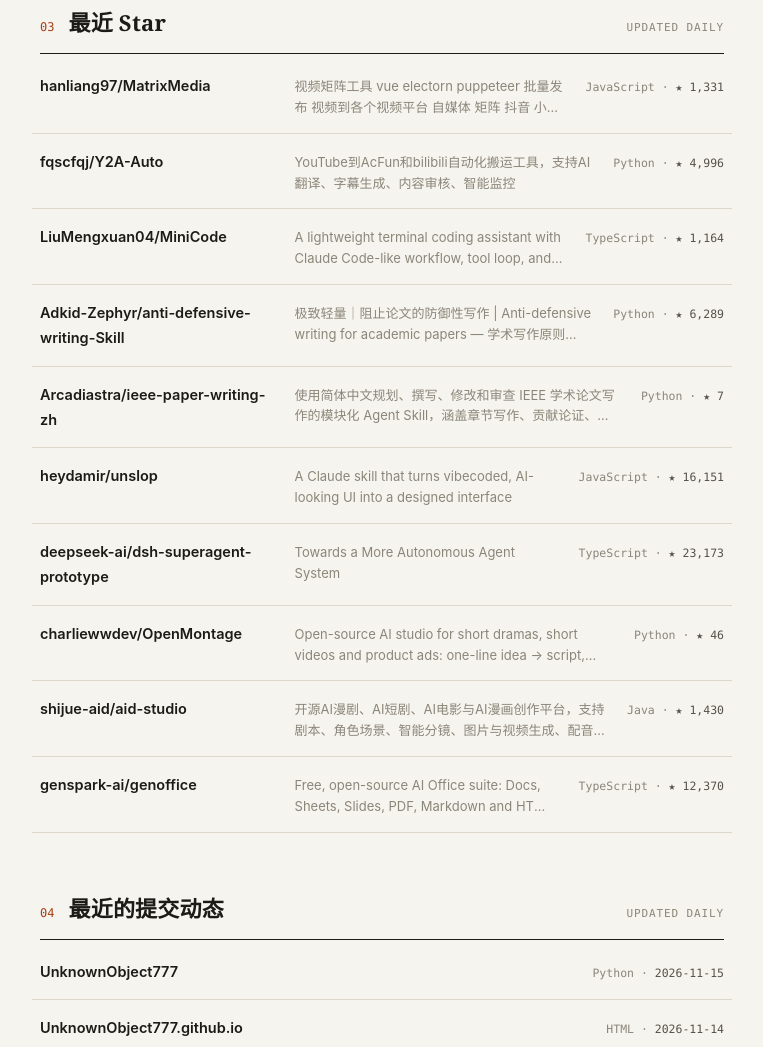
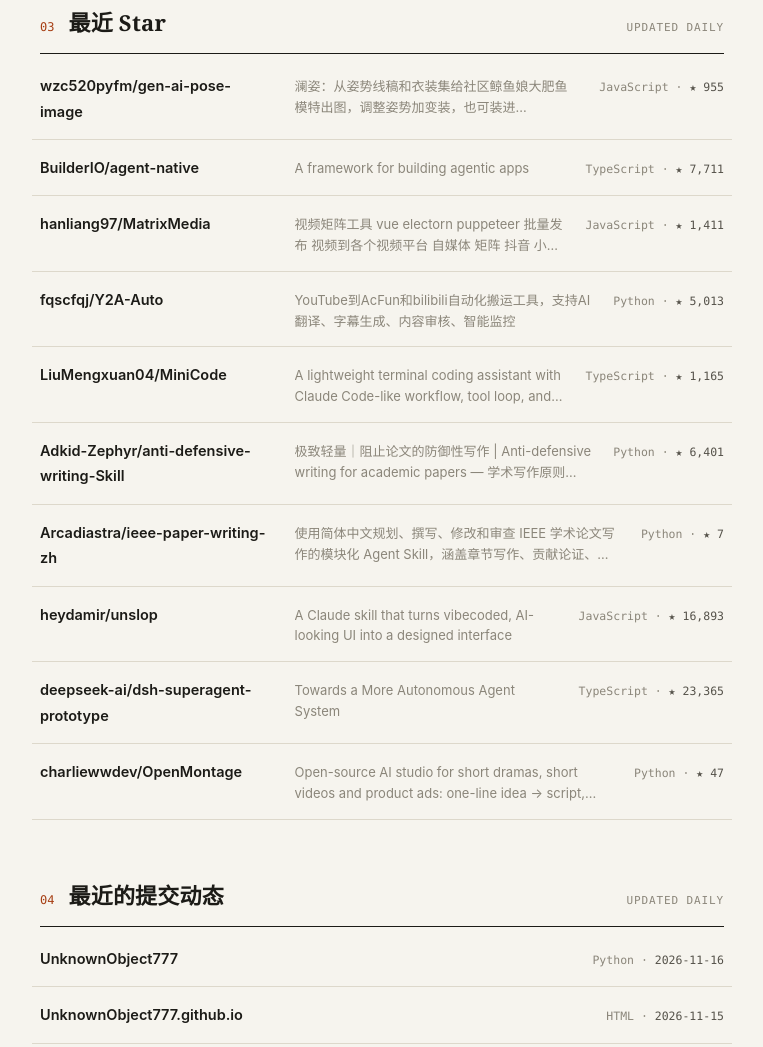
Before and after one commit to UnknownObject777/UnknownObject777.github.io, a plain HTML site: page index.html in a window 1280 px wide. Shown: the part 1402-2449 px from the top of the page, without its empty margins (258-1021 px from the left). Drawn offline with Linux system fonts and the light colour scheme.

Commit message:
chore: auto-update starred & recent repos

```diff
--- a/index.html
+++ b/index.html
@@ -233,25 +233,35 @@
       </div>
       <!-- STARS:START -->
 <div class="idx">
+  <a class="idx-row" href="https://github.com/wzc520pyfm/gen-ai-pose-image" target="_blank" rel="noopener">
+    <span class="name">wzc520pyfm/gen-ai-pose-image</span>
+    <span class="desc">澜姿：从姿势线稿和衣装集给社区鲸鱼娘大肥鱼模特出图，调整姿势加变装，也可装进 DeepSeek Harness。Lanpose generates images of the community whale-girl Dafeiyu from pose sketches and costumes, and installs into DeepSeek Harness.</span>
+    <span class="meta">JavaScript · <b>★ 955</b></span>
+  </a>
+  <a class="idx-row" href="https://github.com/BuilderIO/agent-native" target="_blank" rel="noopener">
+    <span class="name">BuilderIO/agent-native</span>
+    <span class="desc">A framework for building agentic apps</span>
+    <span class="meta">TypeScript · <b>★ 7,711</b></span>
+  </a>
   <a class="idx-row" href="https://github.com/hanliang97/MatrixMedia" target="_blank" rel="noopener">
     <span class="name">hanliang97/MatrixMedia</span>
     <span class="desc">视频矩阵工具 vue electorn puppeteer 批量发布 视频到各个视频平台 自媒体 矩阵 抖音 小红书 头条 视频号 快手等 ai 自动化 cli</span>
-    <span class="meta">JavaScript · <b>★ 1,331</b></span>
+    <span class="meta">JavaScript · <b>★ 1,411</b></span>
   </a>
   <a class="idx-row" href="https://github.com/fqscfqj/Y2A-Auto" target="_blank" rel="noopener">
     <span class="name">fqscfqj/Y2A-Auto</span>
     <span class="desc">YouTube到AcFun和bilibili自动化搬运工具，支持AI翻译、字幕生成、内容审核、智能监控</span>
-    <span class="meta">Python · <b>★ 4,996</b></span>
+    <span class="meta">Python · <b>★ 5,013</b></span>
   </a>
   <a class="idx-row" href="https://github.com/LiuMengxuan04/MiniCode" target="_blank" rel="noopener">
     <span class="name">LiuMengxuan04/MiniCode</span>
     <span class="desc">A lightweight terminal coding assistant with Claude Code-like workflow, tool loop, and TUI architecture, built for learning and experimentation. Multi-language support: TypeScript , Python and Rust implementations available now.</span>
-    <span class="meta">TypeScript · <b>★ 1,164</b></span>
+    <span class="meta">TypeScript · <b>★ 1,165</b></span>
   </a>
   <a class="idx-row" href="https://github.com/Adkid-Zephyr/anti-defensive-writing-Skill" target="_blank" rel="noopener">
     <span class="name">Adkid-Zephyr/anti-defensive-writing-Skill</span>
     <span class="desc">极致轻量｜阻止论文的防御性写作 | Anti-defensive writing for academic papers — 学术写作原则 Skill + prompt pack (CN/EN)</span>
-    <span class="meta">Python · <b>★ 6,289</b></span>
+    <span class="meta">Python · <b>★ 6,401</b></span>
   </a>
   <a class="idx-row" href="https://github.com/Arcadiastra/ieee-paper-writing-zh" target="_blank" rel="noopener">
     <span class="name">Arcadiastra/ieee-paper-writing-zh</span>
@@ -261,27 +271,17 @@
   <a class="idx-row" href="https://github.com/heydamir/unslop" target="_blank" rel="noopener">
     <span class="name">heydamir/unslop</span>
     <span class="desc">A Claude skill that turns vibecoded, AI-looking UI into a designed interface</span>
-    <span class="meta">JavaScript · <b>★ 16,151</b></span>
+    <span class="meta">JavaScript · <b>★ 16,893</b></span>
   </a>
   <a class="idx-row" href="https://github.com/deepseek-ai/dsh-superagent-prototype" target="_blank" rel="noopener">
     <span class="name">deepseek-ai/dsh-superagent-prototype</span>
     <span class="desc">Towards a More Autonomous Agent System</span>
-    <span class="meta">TypeScript · <b>★ 23,173</b></span>
+    <span class="meta">TypeScript · <b>★ 23,365</b></span>
   </a>
   <a class="idx-row" href="https://github.com/charliewwdev/OpenMontage" target="_blank" rel="noopener">
     <span class="name">charliewwdev/OpenMontage</span>
     <span class="desc">Open-source AI studio for short dramas, short videos and product ads: one-line idea → script, cast, storyboard, video, voice, edit. Self-hosted. | AI 短剧/短视频工坊</span>
-    <span class="meta">Python · <b>★ 46</b></span>
-  </a>
-  <a class="idx-row" href="https://github.com/shijue-aid/aid-studio" target="_blank" rel="noopener">
-    <span class="name">shijue-aid/aid-studio</span>
-    <span class="desc">开源AI漫剧、AI短剧、AI电影与AI漫画创作平台，支持剧本、角色场景、智能分镜、图片与视频生成、配音及成片预览，多模型接入，可自行部署。预：无限画布、导演台。</span>
-    <span class="meta">Java · <b>★ 1,430</b></span>
-  </a>
-  <a class="idx-row" href="https://github.com/genspark-ai/genoffice" target="_blank" rel="noopener">
-    <span class="name">genspark-ai/genoffice</span>
-    <span class="desc">Free, open-source AI Office suite: Docs, Sheets, Slides, PDF, Markdown and HTML editors with a built-in AI agent, plus a `genoffice` CLI and agent skill so Claude Code, Codex and Cursor can create and edit real .docx/.xlsx/.pptx files locally. Bring your own key. macOS, Windows &amp; Linux.</span>
-    <span class="meta">TypeScript · <b>★ 12,370</b></span>
+    <span class="meta">Python · <b>★ 47</b></span>
   </a>
 </div>
 <!-- STARS:END -->
@@ -298,12 +298,12 @@
   <a class="idx-row" href="https://github.com/UnknownObject777/UnknownObject777" target="_blank" rel="noopener">
     <span class="name">UnknownObject777</span>
     <span class="desc"></span>
-    <span class="meta">Python · <b>2026-11-15</b></span>
+    <span class="meta">Python · <b>2026-11-16</b></span>
   </a>
   <a class="idx-row" href="https://github.com/UnknownObject777/UnknownObject777.github.io" target="_blank" rel="noopener">
     <span class="name">UnknownObject777.github.io</span>
     <span class="desc"></span>
-    <span class="meta">HTML · <b>2026-11-14</b></span>
+    <span class="meta">HTML · <b>2026-11-15</b></span>
   </a>
   <a class="idx-row" href="https://github.com/UnknownObject777/academic-visual-library" target="_blank" rel="noopener">
     <span class="name">academic-visual-library</span>
@@ -344,7 +344,7 @@
   <footer>
     <span>© 2026 Chenhao Cui · GitHub Pages</span>
     <!-- UPDATED:START -->
-<span>last updated 2026-11-15 06:50 UTC · auto-generated by <a href="https://github.com/UnknownObject777/UnknownObject777.github.io/actions">GitHub Actions</a></span>
+<span>last updated 2026-11-16 06:49 UTC · auto-generated by <a href="https://github.com/UnknownObject777/UnknownObject777.github.io/actions">GitHub Actions</a></span>
 <!-- UPDATED:END -->
   </footer>
 
```
